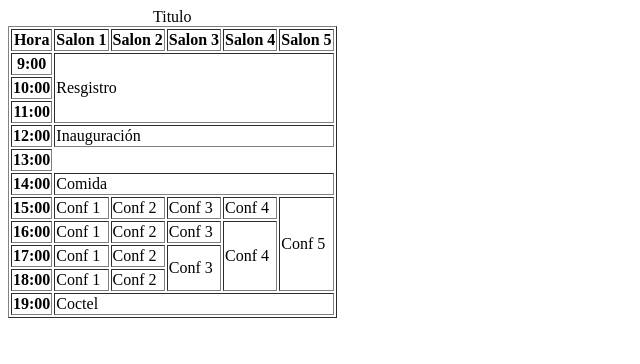
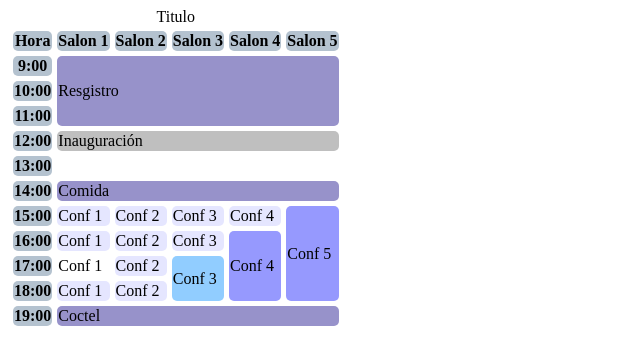
Before and after one commit to mayorgarojasgamedeveloper/grid, a plain HTML site: page index.html in a window 1280 px wide. Shown: the whole page, without its empty margins (0-640 px from the left). Drawn offline with Linux system fonts and the light colour scheme.

Commit message:
Se agrego fondos para las celdas.

```diff
--- a/css/master.css
+++ b/css/master.css
@@ -0,0 +1,28 @@
+td,
+th {
+  border-radius: 5px;
+}
+table {
+  border-spacing: 5px;
+}
+th {
+  background-color: #b4c2cf;
+}
+.magistral {
+  background-color: #bfbfbf;
+}
+.conf {
+  background-color: #e5e6ff;
+}
+.taller {
+  background-color: #9699fe;
+}
+.tutorial {
+  background-color: #91cdff;
+}
+.general {
+  background-color: #9792ca;
+}
+.informal {
+  background-color: #cacbff:
+}
--- a/index.html
+++ b/index.html
@@ -5,10 +5,10 @@
   <meta name="viewport" content="width=device-width, initial-scale=1.0">
   <meta http-equiv="X-UA-Compatible" content="ie=edge">
   <link rel="stylesheet" href="./css/master.css">
-  <title>Grid</title>
+  <title>Grid/Table</title>
 </head>
 <body>
-  <table border='1'>
+  <table>
     <caption>Titulo</caption>
     <thead>
       <tr>
@@ -23,7 +23,7 @@
     <tbody>
       <tr>
         <th>9:00</th>
-        <td colspan="5" rowspan="3">Resgistro</td>
+        <td colspan="5" rowspan="3"  class="general">Resgistro</td>
       </tr>
       <tr>
         <th>10:00</th>
@@ -33,44 +33,44 @@
       </tr>
       <tr>
         <th>12:00</th>
-        <td colspan="5">Inauguración</td>
+        <td colspan="5" class="magistral">Inauguración</td>
       </tr>
       <tr>
         <th>13:00</th>
       </tr>
       <tr>
         <th>14:00</th>
-        <td colspan="5">Comida</td>
+        <td colspan="5" class="general">Comida</td>
       </tr>
       <tr>
         <th>15:00</th>
-        <td>Conf 1</td>
-        <td>Conf 2</td>
-        <td>Conf 3</td>
-        <td>Conf 4</td>
-        <td rowspan="4">Conf 5</td>
+        <td class="conf">Conf 1</td>
+        <td class="conf">Conf 2</td>
+        <td class="conf">Conf 3</td>
+        <td class="conf">Conf 4</td>
+        <td rowspan="4" class="taller">Conf 5</td>
       </tr>
       <tr>
         <th>16:00</th>
-        <td>Conf 1</td>
-        <td>Conf 2</td>
-        <td>Conf 3</td>
-        <td rowspan="3">Conf 4</td>
+        <td class="conf">Conf 1</td>
+        <td class="conf">Conf 2</td>
+        <td class="conf">Conf 3</td>
+        <td rowspan="3" class="taller">Conf 4</td>
       </tr>
       <tr>
         <th>17:00</th>
-        <td>Conf 1</td>
-        <td>Conf 2</td>
-        <td rowspan="2">Conf 3</td>
+        <td class="informal">Conf 1</td>
+        <td class="conf">Conf 2</td>
+        <td rowspan="2" class="tutorial">Conf 3</td>
       </tr>
       <tr>
         <th>18:00</th>
-        <td>Conf 1</td>
-        <td>Conf 2</td>
+        <td class="conf">Conf 1</td>
+        <td class="conf">Conf 2</td>
       </tr>
       <tr>
         <th>19:00</th>
-        <td colspan="5">Coctel</td>
+        <td colspan="5" class="general">Coctel</td>
       </tr>
     </tbody>
 
```
